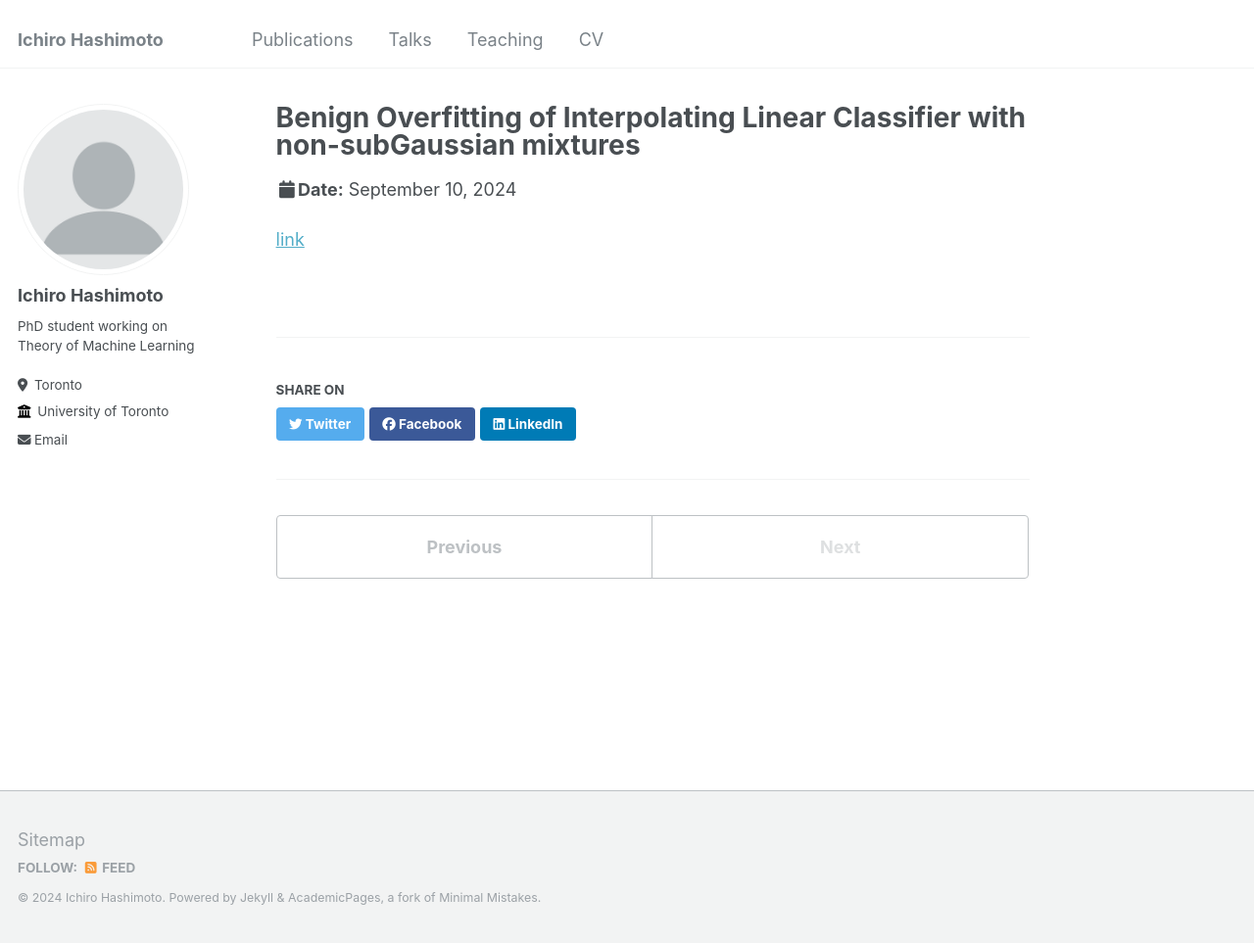
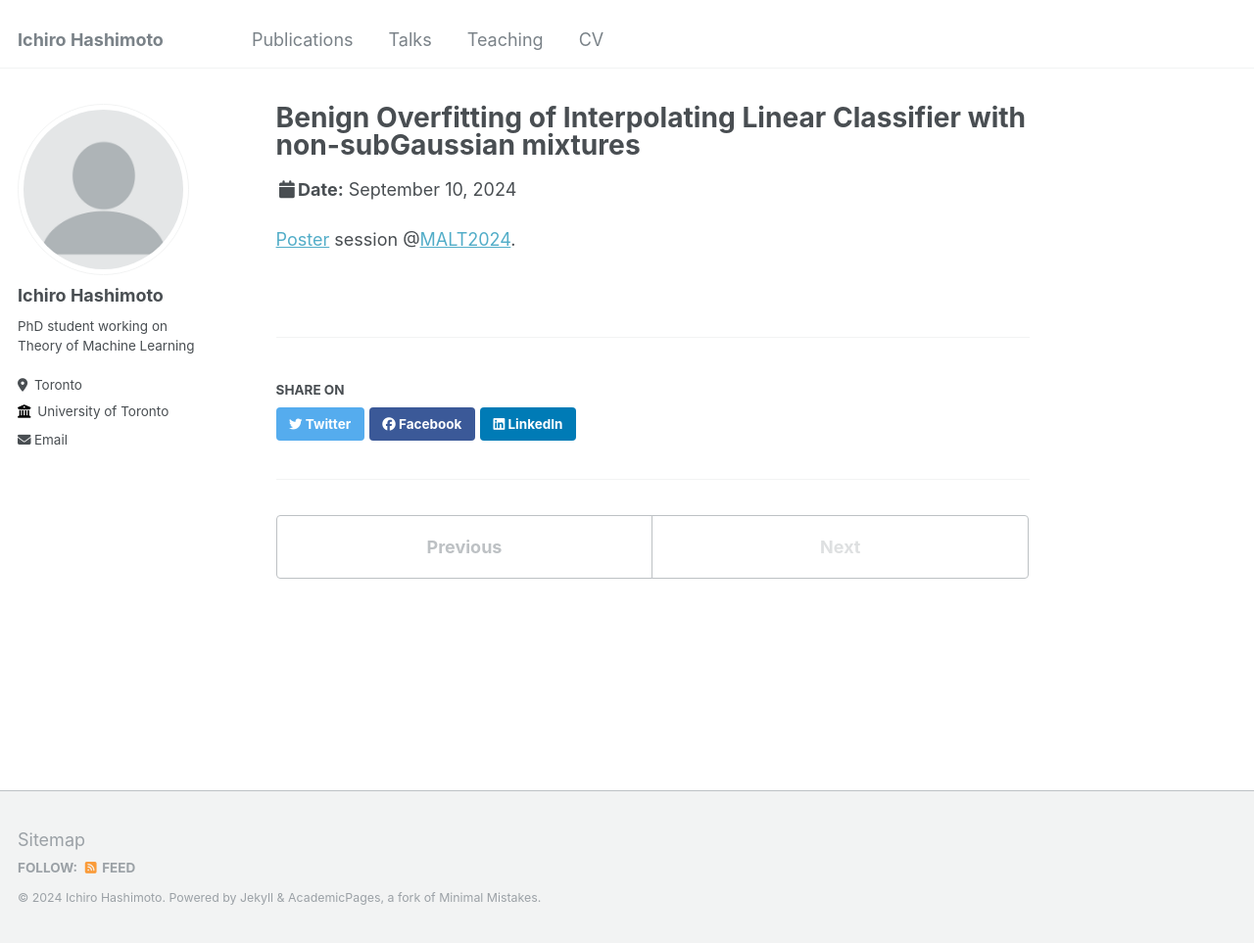
Before and after one commit to ichiro-h/ichiro-h.github.io, a Jekyll site: the page built from _talks/2024-09-10-CRM-poster.md, in a window 1280 px wide and 963 px high. Shown: the whole window at 98% size. Built offline with Jekyll 4.4.1, drawn with Linux system fonts in a browser that asks for light colours.

Commit message:
Update 2024-09-10-CRM-poster.md

```diff
--- a/_talks/2024-09-10-CRM-poster.md
+++ b/_talks/2024-09-10-CRM-poster.md
@@ -8,4 +8,4 @@ date: 2024-09-10
 location: "Centre De Recerca Matematica, Spain"
 ---
 
-[link](https://ichiro-h.github.io/publication/2024-09-01-Benign-Overfitting-Linear-Classifier-number-1)
+[Poster]((https://ichiro-h.github.io/publication/2024-09-01-Benign-Overfitting-Linear-Classifier-number-1)) session @[MALT2024](https://www.crm.cat/mathematical-aspects-of-learning-theory/).
```
